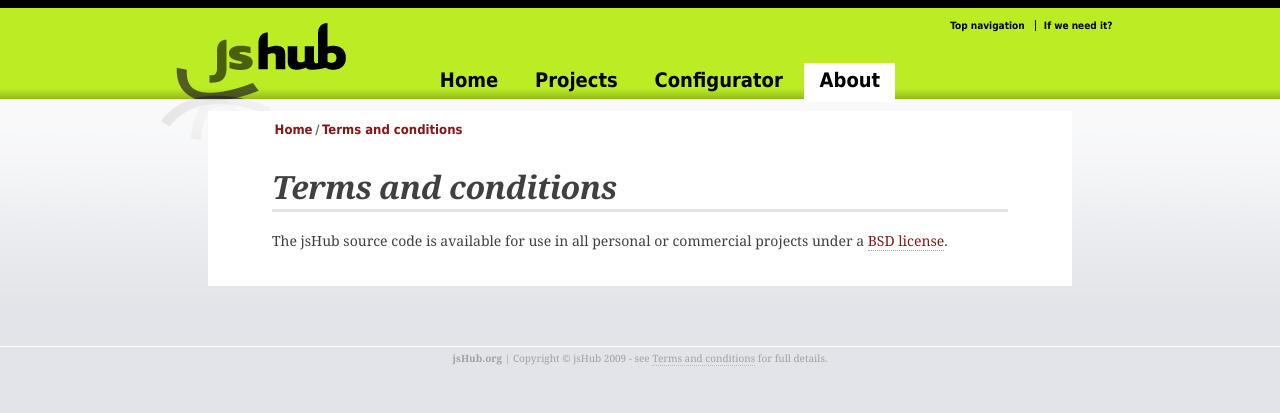
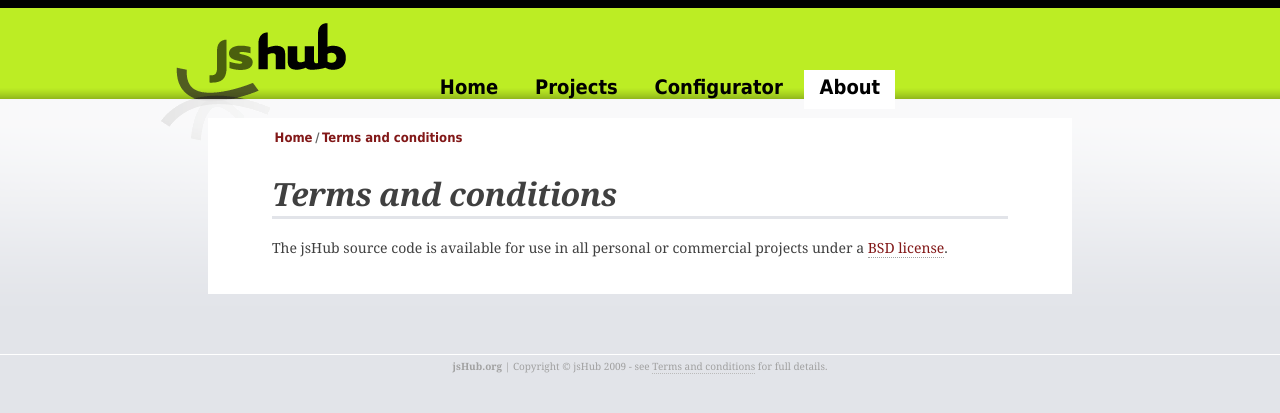
Before and after one commit to jshub/jshub.github.com, a Jekyll site: the page built from legal/index.markdown, in a window 1280 px wide. Shown: the top 413 px of the page. Built offline with Jekyll 4.4.1, drawn with Linux system fonts in a browser that asks for light colours.

Commit message:
Remove top navigation, not currently used

```diff
--- a/_includes/banner.html
+++ b/_includes/banner.html
@@ -7,7 +7,8 @@
   <div id="header">
     <a id="logo" href="/" name="logo"><img src="/images/theme/logo_jshub_with_mark.png" alt=""></a>
   </div>
-  <div id="metanav" class="nav">
+  <div id="metanav" class="nav">&nbsp;
+    <!--
     <ul>
       <li>
         <a href="#">Top navigation</a>
@@ -16,6 +17,7 @@
         <a href="#" title="Wiki Pages Change Notifications">If we need it?</a>
       </li>
     </ul>
+  -->
   </div>
 </div>
 
```
